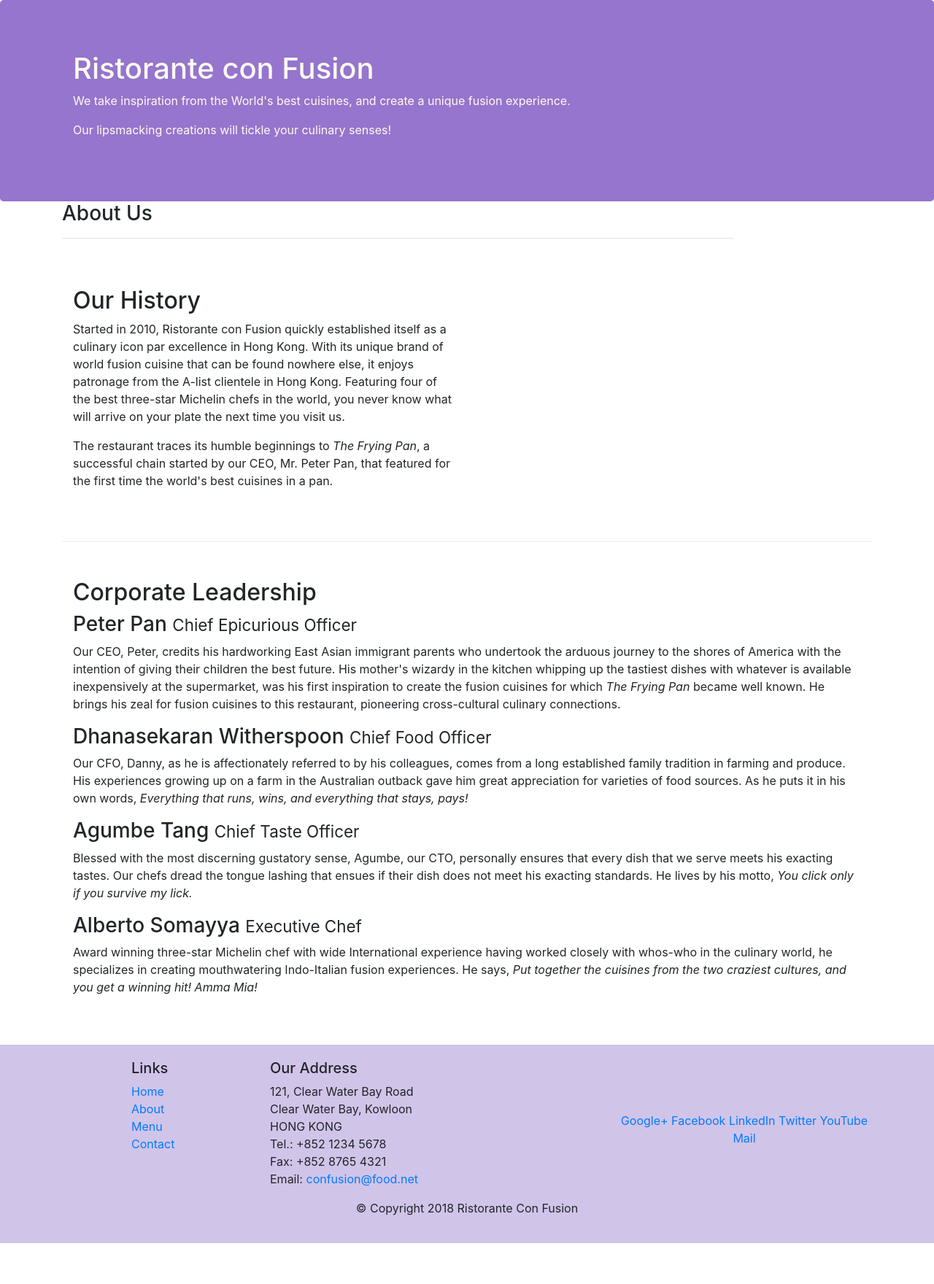
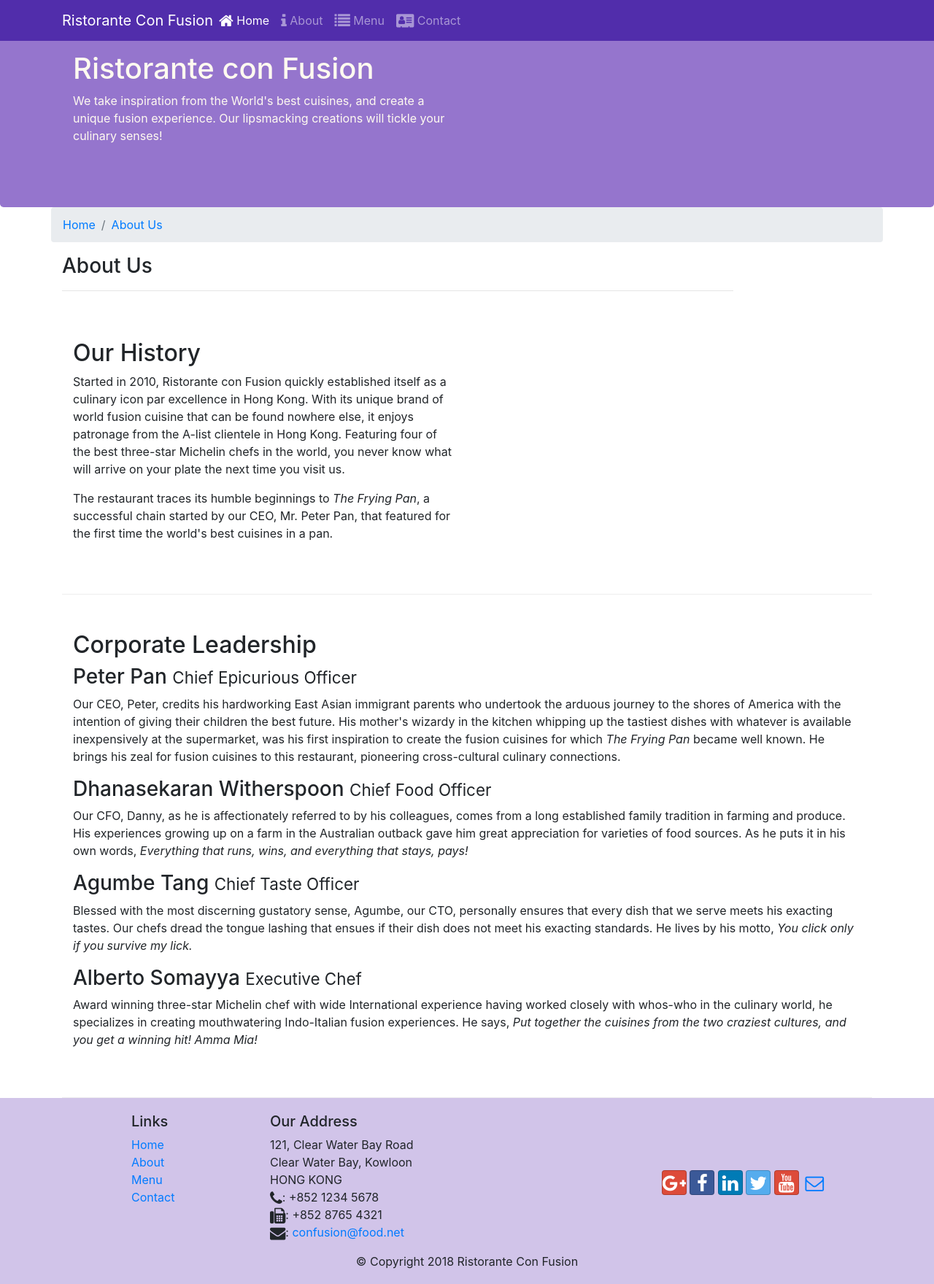
Before and after one commit to jzcanadatest/coursera, a website: page aboutus.html in a window 1280 px wide. Shown: the whole page at 73% size. Before the commit the page ends 1704 px from the top, so only its background shows below. Drawn offline with nearby package versions, Linux system fonts and the light colour scheme.

Commit message:
icon font

```diff
--- a/aboutus.html
+++ b/aboutus.html
@@ -9,22 +9,40 @@
 
     <!-- Bootstrap CSS -->
     <link rel="stylesheet" href="node_modules/bootstrap/dist/css/bootstrap.min.css">
+    <link rel="stylesheet" href="node_modules/font-awesome/css/font-awesome.min.css">
+    <link rel="stylesheet" href="node_modules/bootstrap-social/bootstrap-social.css">
 
     <!-- Custmized CSS -->
-    <link rel="stylesheet" href="css/styles1.css">
+    <link rel="stylesheet" href="css/styles.css">
 
     <title>Ristorante Con Fusion: About Us</title>
 </head>
 
 <body>
+    <!-- Navigation bar -->
+    <nav class="navbar navbar-dark navbar-expand-sm fixed-top">
+        <div class="container">
+            <button class="navbar-toggler" type="button" data-toggle="collapse" data-target="#Navbar">
+                <span class="navbar-toggler-icon"></span>
+            </button>
+            <a class="navbar-brand mr-auto" href="#">Ristorante Con Fusion</a>
+            <div class="collapse navbar-collapse" id="Navbar">
+                <ul class="navbar-nav mr-auto">
+                        <li class="navar-item active"><a class="nav-link" href="./index.html"><span class="fa fa-home fa-lg"></span> Home</a></li>
+                        <li class="navar-item"><a class="nav-link" href="#"><span class="fa fa-info fa-lg"></span> About</a></li>
+                        <li class="navar-item"><a class="nav-link" href="#"><span class="fa fa-list fa-lg"></span> Menu</a></li>
+                        <li class="navar-item"><a class="nav-link" href="#"><span class="fa fa-address-card fa-lg"></span> Contact</a></li>
+                </ul>
+            </div>
+        </div>
+    </nav>
 
-    <header class="jumbotron header-style">
+    <header class="jumbotron">
         <div class="container">
             <div class="row row-header">
-                <div class="col-12 col-sm-10">
+                <div class="col-12 col-sm-6">
                     <h1>Ristorante con Fusion</h1>
-                    <p>We take inspiration from the World's best cuisines, and create a unique fusion experience. </p>
-                    <p>Our lipsmacking creations will tickle your culinary senses!</p>
+                    <p>We take inspiration from the World's best cuisines, and create a unique fusion experience. Our lipsmacking creations will tickle your culinary senses!</p>
                 </div>
                 <div class="col-12 col-sm">
                 </div>
@@ -34,11 +52,14 @@
 
     <div class="container">
         <div class="row">
+            <ol class="col-12 breadcrumb">
+                <li class="breadcrumb-item"><a href="./index.html">Home</a></li>
+                <li class="breadcrumb-item active"><a href="#">About Us</a></li>
+            </ol>
+
             <div class="col-12 col-sm-10">
                <h3>About Us</h3>
                <hr>
-            </div>
-            <div class="col-12 col-sm">
             </div>
         </div>
 
@@ -53,7 +74,7 @@
         </div>
 
 
-        <div class="row row-content-1">
+        <div class="row row-content">
             <div class="col-12 col-sm-12">
                 <h2>Corporate Leadership</h2>
                 <h3>Peter Pan <small>Chief Epicurious Officer</small></h3>
@@ -71,13 +92,13 @@
 
     </div>
 
-    <footer class="footer footer-style">
+    <footer class="footer">
         <div class="container">
             <div class="row">
                 <div class="col-4 offset-1 col-sm-2">
                     <h5>Links</h5>
                     <ul class="list-unstyled">
-                        <li><a href="#">Home</a></li>
+                        <li><a href="./index.html">Home</a></li>
                         <li><a href="#">About</a></li>
                         <li><a href="#">Menu</a></li>
                         <li><a href="#">Contact</a></li>
@@ -89,19 +110,19 @@
 		              121, Clear Water Bay Road<br>
 		              Clear Water Bay, Kowloon<br>
 		              HONG KONG<br>
-		              Tel.: +852 1234 5678<br>
-		              Fax: +852 8765 4321<br>
-		              Email: <a href="mailto:confusion@food.net">confusion@food.net</a>
+		              <i class ="fa fa-phone fa-lg"></i>: +852 1234 5678<br>
+		              <i class ="fa fa-fax fa-lg"></i>: +852 8765 4321<br>
+		              <i class ="fa fa-envelope fa-lg"></i>: <a href="mailto:confusion@food.net">confusion@food.net</a>
 		           </address>
                 </div>
                 <div class="col-12 col-sm-4 align-self-center">
                     <div class="text-center">
-                        <a href="http://google.com/+">Google+</a>
-                        <a href="http://www.facebook.com/profile.php?id=">Facebook</a>
-                        <a href="http://www.linkedin.com/in/">LinkedIn</a>
-                        <a href="http://twitter.com/">Twitter</a>
-                        <a href="http://youtube.com/">YouTube</a>
-                        <a href="mailto:">Mail</a>
+                        <a class="btn btn-social-icon btn-google" href="http://google.com/+"><i class="fa fa-google-plus fa-lg"></i></a>
+                        <a class="btn btn-social-icon btn-facebook"  href="http://www.facebook.com/profile.php?id="><i class="fa fa-facebook fa-lg"></i></a>
+                        <a class="btn btn-social-icon btn-linkedin" href="http://www.linkedin.com/in/"><i class="fa fa-linkedin fa-lg"></i></a>
+                        <a class="btn btn-social-icon btn-twitter" href="http://twitter.com/"><i class="fa fa-twitter fa-lg"></i></a>
+                        <a class="btn btn-social-icon btn-google" href="http://youtube.com/"><i class="fa fa-youtube fa-lg"></i></a>
+                        <a class="btn btn-social-icon" href="mailto:"><i class="fa fa-envelope-o fa-lg"></i></a>
                     </div>
                 </div>
            </div>
--- a/css/styles.css
+++ b/css/styles.css
@@ -28,3 +28,12 @@
     margin: 0px;
     color: #0F0F0F;
 }
+
+.body{
+    padding: 50px 0px 50px 0px;
+    z-index:0;
+}
+
+.navbar-dark {
+    background-color: #512DAB;
+}
--- a/css/styles1.css
+++ b/css/styles1.css
@@ -31,3 +31,11 @@
     margin:0px auto;
     padding: 0px auto;
 }
+.body{
+    padding: 50px 0px 50px 0px;
+    z-index:0;
+}
+
+.navbar-dark {
+    background-color: #512DAB;
+}
--- a/package.json
+++ b/package.json
@@ -15,6 +15,8 @@
   },
   "dependencies": {
     "bootstrap": "^4.0.0",
+    "bootstrap-social": "^5.1.1",
+    "font-awesome": "^4.7.0",
     "jquery": "^3.3.1",
     "popper.js": "^1.12.9"
   }
```
Also changed, not shown: index.html (+33 -10 lines), 1 other file.
